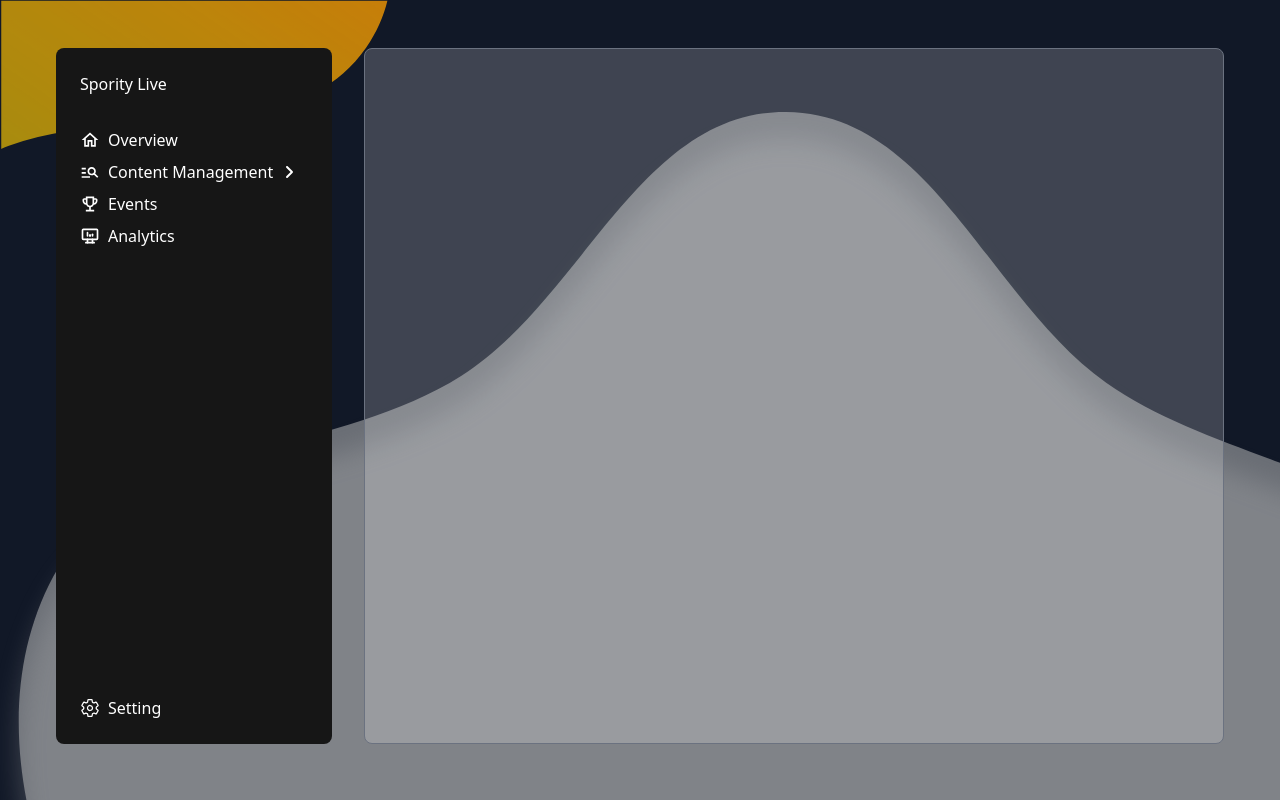
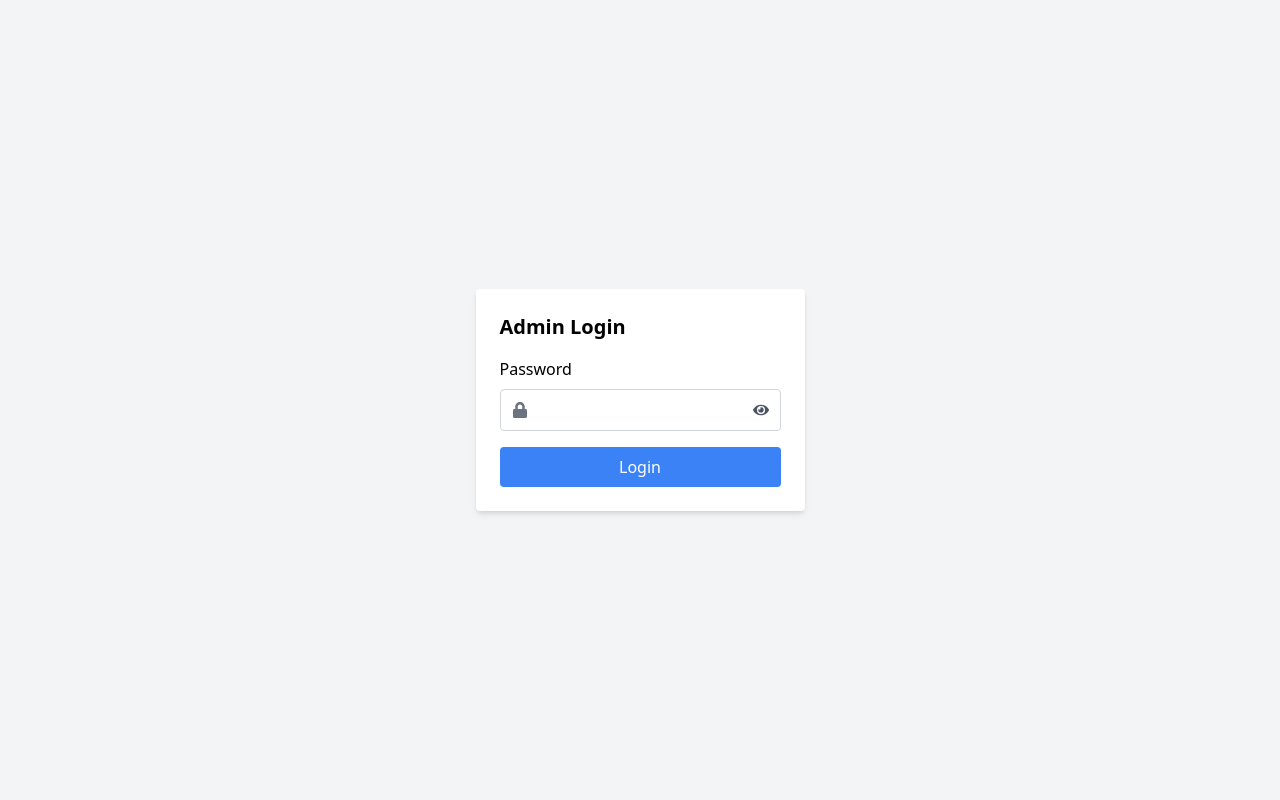
Before and after one commit to mhmAdmin1122/spority, a Next.js app: page /admin/components/Layout in a window 1280 px wide. Built offline with nearby package versions, Linux system fonts and the light colour scheme.

Commit message:
admin single security created

```diff
--- a/pages/admin/components/Layout.tsx
+++ b/pages/admin/components/Layout.tsx
@@ -1,4 +1,4 @@
-import React, { useState } from "react";
+import React, { useState, useEffect } from "react";
 import ill1 from "@/public/img/Vectortopillustrate.svg";
 import ill2 from "@/public/img/Vectorbottomill.svg";
 import Image from "next/image";
@@ -11,16 +11,47 @@ import {
   MdOutlineEmojiEvents,
   MdOutlineHome,
 } from "react-icons/md";
-import { TbDeviceDesktopAnalytics } from "react-icons/tb";
+import { TbDeviceDesktopAnalytics, TbLogout2 } from "react-icons/tb";
 import { IoSettingsOutline } from "react-icons/io5";
+import Login from "../components/Login";
 
 const Layout = ({ children }: any) => {
   const [dropdown, setDropdown] = useState(false);
   const opendropDown = () => {
     setDropdown((current) => !current);
   };
+  const [isAuthenticated, setIsAuthenticated] = useState(false);
+
+  useEffect(() => {
+    const auth = localStorage.getItem("isAuthenticated");
+    if (auth === "true") {
+      setIsAuthenticated(true);
+    }
+
+    const handleBeforeUnload = () => {
+      localStorage.removeItem("isAuthenticated");
+    };
+
+    window.addEventListener("beforeunload", handleBeforeUnload);
+
+    return () => {
+      window.removeEventListener("beforeunload", handleBeforeUnload);
+    };
+  }, []);
+
+  const handleLogin = () => {
+    setIsAuthenticated(true);
+  };
+
+  const handleLogout = () => {
+    localStorage.removeItem("isAuthenticated");
+    setIsAuthenticated(false);
+  };
 
   return (
+    <>
+      {isAuthenticated ? (
+        <div>
           <div className="bg-gray-900 text-[#fff] h-screen overflow-hidden relative">
             <div className="absolute z-40 w-full flex h-full justify-center items-center">
               <div className="w-[95%] h-[94vh] rounded-lg p-6">
@@ -39,7 +70,9 @@ const Layout = ({ children }: any) => {
                             onClick={opendropDown}
                           >
                             <MdManageSearch className="text-xl" />
-                      <h3 className="cursor-pointer">Content Management</h3>
+                            <h3 className="cursor-pointer">
+                              Content Management
+                            </h3>
                             {dropdown ? (
                               <FaAngleDown className="cursor-pointer" />
                             ) : (
@@ -81,10 +114,22 @@ const Layout = ({ children }: any) => {
                         </Link>
                       </div>
                     </div>
-              <Link href="/admin/setting" className="flex items-center gap-2">
+                    <div className="flex items-center gap-4 justify-between">
+                      <Link
+                        href="/admin/setting"
+                        className="flex items-center gap-2"
+                      >
                         <IoSettingsOutline className="text-xl" />
                         <h2 className="hover:underline">Setting</h2>
                       </Link>
+                      <button
+                        onClick={handleLogout}
+                        title="Logout"
+                        className="hover:opacity-100 transition-all duration-500 ease-in-out text-white px-4 py-2 text-xl"
+                      >
+                        <TbLogout2 />
+                      </button>
+                    </div>
                   </div>
                   <div className="admin-child-body-box">{children}</div>
                 </div>
@@ -97,6 +142,17 @@ const Layout = ({ children }: any) => {
               <Image src={ill2} alt="bottom-ill" className="w-full h-full" />
             </div>
           </div>
+        </div>
+      ) : (
+        <Login onLogin={handleLogin} />
+      )}
+      {/* <div>
+      <Header />
+        <div className="adminBodyBox w-[100%] p-[30px] h-full bg-[#c0f2f8] min-h-screen">
+          <div>{children}</div>
+        </div>
+      </div> */}
+    </>
   );
 };
 
--- /dev/null
+++ b/pages/admin/components/Login.tsx
@@ -0,0 +1,52 @@
+import React, { useState } from "react";
+import { FaLock, FaEye, FaEyeSlash } from "react-icons/fa";
+
+const Login = ({ onLogin }: { onLogin: () => void }) => {
+  const [password, setPassword] = useState("");
+  const [error, setError] = useState("");
+  const [isPasswordVisible, setIsPasswordVisible] = useState(false);
+
+  const handleSubmit = (e: React.FormEvent) => {
+    e.preventDefault();
+    if (password === "905Hasaaa345n") {
+      localStorage.setItem("isAuthenticated", "true");
+      onLogin();
+    } else {
+      setError("Incorrect password");
+    }
+  };
+
+  return (
+    <div className="flex items-center justify-center h-screen bg-gray-100">
+      <form onSubmit={handleSubmit} className="bg-white p-6 rounded shadow-md">
+        <h2 className="mb-4 text-xl font-bold">Admin Login</h2>
+        <div className="mb-4">
+          <label className="block mb-2">Password</label>
+          <div className="relative">
+            <span className="absolute inset-y-0 left-0 pl-3 flex items-center text-gray-500">
+              <FaLock />
+            </span>
+            <input
+              type={isPasswordVisible ? "text" : "password"}
+              value={password}
+              onChange={(e) => setPassword(e.target.value)}
+              className="w-full pl-10 p-2 border border-gray-300 rounded"
+              required
+            />
+            <button
+              type="button"
+              onClick={() => setIsPasswordVisible(!isPasswordVisible)}
+              className="absolute inset-y-0 right-0 pr-3 flex items-center text-gray-600"
+            >
+              {isPasswordVisible ? <FaEyeSlash /> : <FaEye />}
+            </button>
+          </div>
+        </div>
+        {error && <p className="text-red-500">{error}</p>}
+        <button type="submit" className="w-full bg-blue-500 text-white p-2 rounded">Login</button>
+      </form>
+    </div>
+  );
+};
+
+export default Login;
```
Lines whose indentation alone changed are shown as unchanged.
